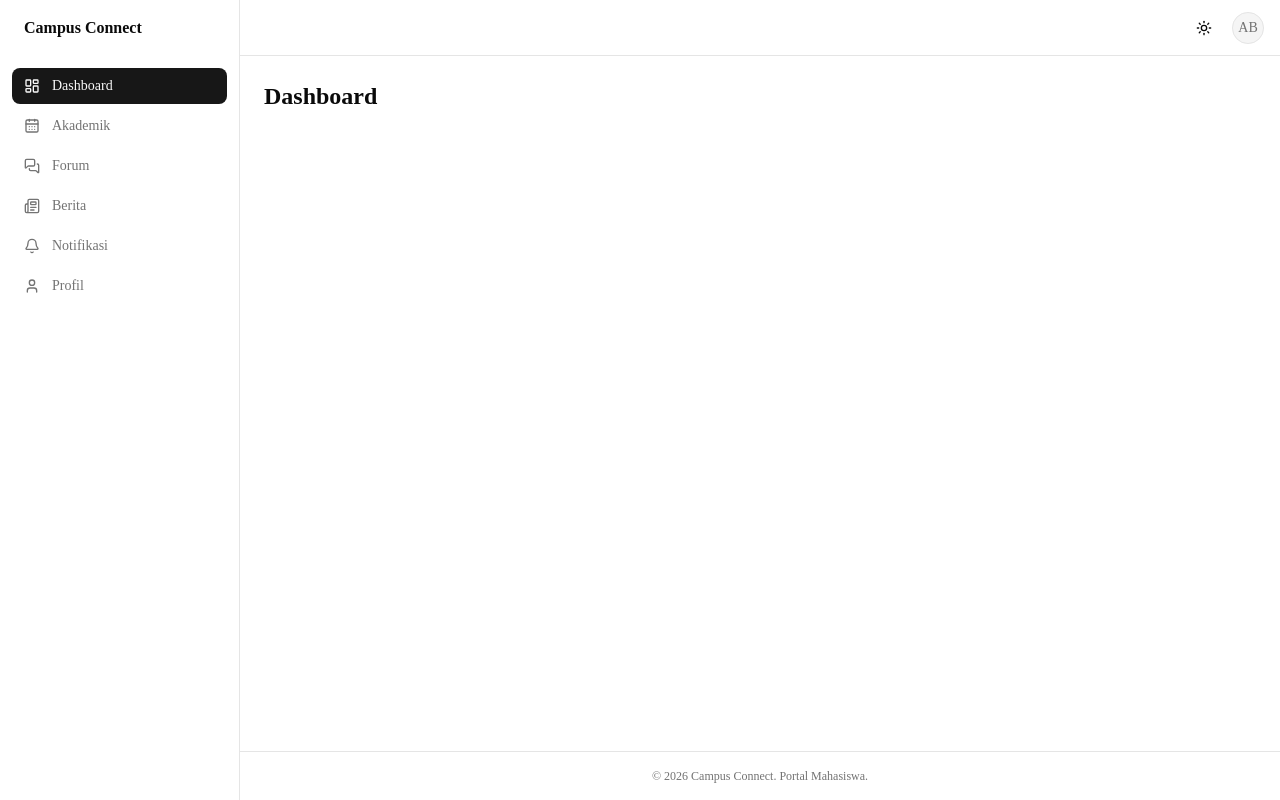
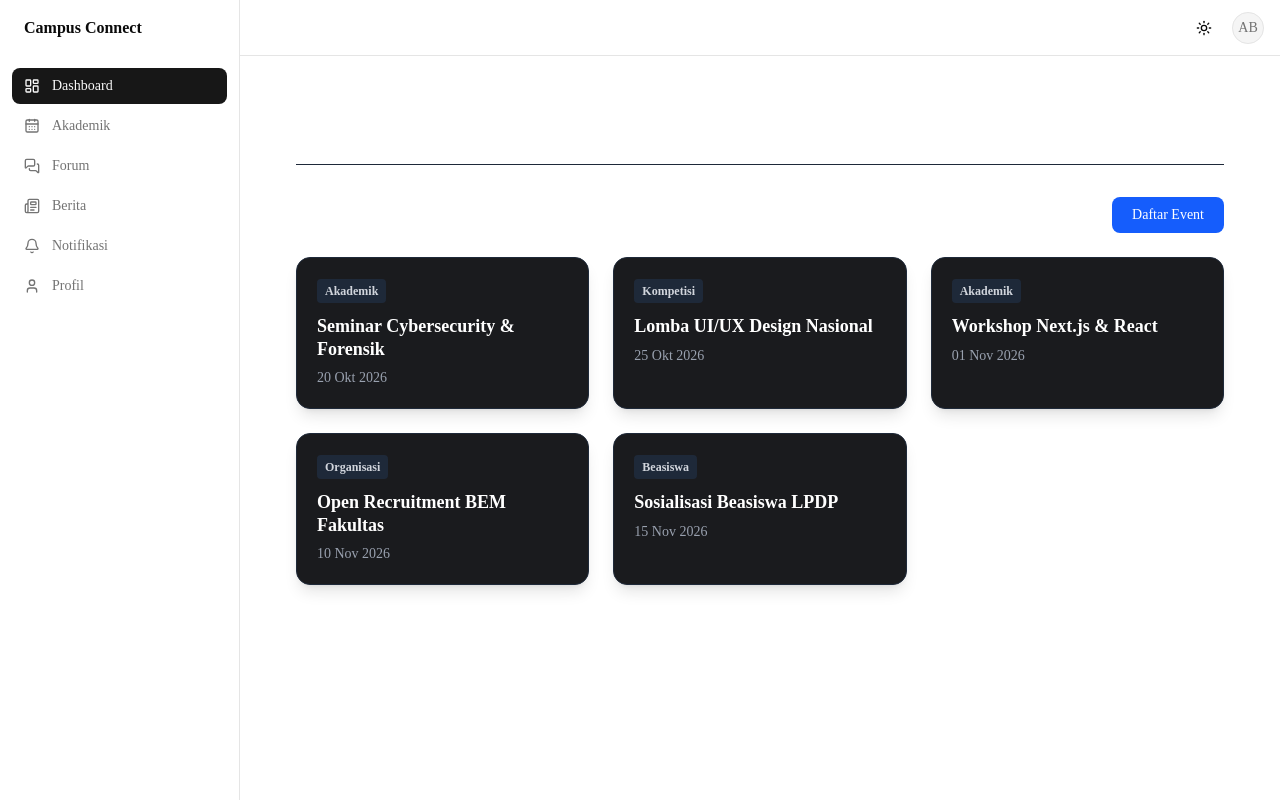
Before and after one commit to RichardoImmanuel/Campus-Connect, a Next.js app: page /dashboard in a window 1280 px wide. Shown: the top 800 px of the page. Built offline with nearby package versions, Linux system fonts and the light colour scheme.

Commit message:
feat: menambahkan section Upcoming Events dan form pendaftaran di Dashboard

```diff
--- a/src/app/(app)/dashboard/page.tsx
+++ b/src/app/(app)/dashboard/page.tsx
@@ -1,3 +1,15 @@
+import UpcomingEvents from "@/components/UpcomingEvents";
+
 export default function DashboardPage() {
-  return <h1 className="text-2xl font-bold">Dashboard</h1>;
+  return (
+    <main className="w-full min-h-screen p-8 text-white">
+      <div className="mb-8 border-b border-gray-800 pb-4">
+        <h1 className="text-3xl font-bold font-serif">Dashboard Utama</h1>
+      </div>
+
+      {/* Memanggil komponen tugasmu agar tampil di layar */}
+      <UpcomingEvents />
+
+    </main>
+  );
 }
--- /dev/null
+++ b/src/components/UpcomingEvents.tsx
@@ -0,0 +1,142 @@
+"use client";
+
+import React, { useState } from "react";
+
+// Tugas 8: Data array berisi 5 event
+const events = [
+  { id: 1, title: "Seminar Cybersecurity & Forensik", date: "20 Okt 2026", type: "Akademik" },
+  { id: 2, title: "Lomba UI/UX Design Nasional", date: "25 Okt 2026", type: "Kompetisi" },
+  { id: 3, title: "Workshop Next.js & React", date: "01 Nov 2026", type: "Akademik" },
+  { id: 4, title: "Open Recruitment BEM Fakultas", date: "10 Nov 2026", type: "Organisasi" },
+  { id: 5, title: "Sosialisasi Beasiswa LPDP", date: "15 Nov 2026", type: "Beasiswa" },
+];
+
+export default function UpcomingEvents() {
+  const [selectedEvent, setSelectedEvent] = useState("");
+  const [formData, setFormData] = useState({ nama: "", nim: "", email: "" });
+  const [error, setError] = useState("");
+  const [isModalOpen, setIsModalOpen] = useState(false);
+
+  // Tugas 11: Validasi JavaScript untuk form
+  const handleSubmit = (e: React.FormEvent) => {
+    e.preventDefault();
+    setError("");
+
+    if (!formData.nama || !formData.nim || !formData.email || !selectedEvent) {
+      setError("Semua kolom wajib diisi.");
+      return;
+    }
+
+    const emailRegex = /^[^\s@]+@[^\s@]+\.[^\s@]+$/;
+    if (!emailRegex.test(formData.email)) {
+      setError("Format email tidak valid.");
+      return;
+    }
+
+    alert(`Pendaftaran Berhasil!\nNama: ${formData.nama}\nNIM: ${formData.nim}\nEvent: ${selectedEvent}`);
+    setIsModalOpen(false);
+    setFormData({ nama: "", nim: "", email: "" });
+    setSelectedEvent("");
+  };
+
+  return (
+    <section className="mt-8 w-full text-white">
+      <div className="flex justify-between items-center mb-6">
+        <h2 className="text-2xl font-serif font-bold">Upcoming Events</h2>
+        {/* Tugas 9: Tombol Daftar Event */}
+        <button
+          onClick={() => setIsModalOpen(true)}
+          className="bg-blue-600 text-white px-5 py-2 rounded-md hover:bg-blue-700 transition font-medium text-sm"
+        >
+          Daftar Event
+        </button>
+      </div>
+
+      {/* Render 5 kartu Event */}
+      <div className="grid grid-cols-1 md:grid-cols-2 lg:grid-cols-3 gap-6 mb-8">
+        {events.map((evt) => (
+          <div key={evt.id} className="bg-[#1a1b1e] border border-gray-800 p-5 rounded-xl shadow-lg hover:border-gray-600 transition">
+            <span className="text-xs font-semibold bg-gray-800 px-2 py-1 rounded text-gray-300 mb-3 inline-block">
+              {evt.type}
+            </span>
+            <h3 className="font-bold text-lg leading-tight mb-2">{evt.title}</h3>
+            <p className="text-sm text-gray-400">{evt.date}</p>
+          </div>
+        ))}
+      </div>
+
+      {/* Tugas 10: Form Modal dengan input Nama, NIM, Email, dan Pilihan Event */}
+      {isModalOpen && (
+        <div className="fixed inset-0 bg-black/80 flex items-center justify-center p-4 z-50 backdrop-blur-sm">
+          <div className="bg-[#121212] border border-gray-800 p-8 rounded-2xl w-full max-w-md shadow-2xl relative">
+            <button
+              onClick={() => setIsModalOpen(false)}
+              className="absolute top-4 right-4 text-gray-400 hover:text-white"
+            >
+              ✕
+            </button>
+
+            <h3 className="text-xl font-bold mb-6 font-serif">Form Pendaftaran Event</h3>
+
+            {error && <p className="bg-red-900/50 text-red-300 p-3 rounded-md mb-4 text-sm border border-red-800">{error}</p>}
+
+            <form onSubmit={handleSubmit} className="flex flex-col gap-4">
+              <div>
+                <label className="block text-sm font-medium mb-1.5 text-gray-300">Nama Lengkap</label>
+                <input
+                  type="text"
+                  className="bg-[#1a1b1e] border border-gray-700 w-full p-2.5 rounded-md focus:outline-none focus:ring-2 focus:ring-blue-500 text-white"
+                  value={formData.nama}
+                  onChange={(e) => setFormData({...formData, nama: e.target.value})}
+                  placeholder="Masukkan nama lengkap"
+                />
+              </div>
+
+              <div>
+                <label className="block text-sm font-medium mb-1.5 text-gray-300">NIM</label>
+                <input
+                  type="text"
+                  className="bg-[#1a1b1e] border border-gray-700 w-full p-2.5 rounded-md focus:outline-none focus:ring-2 focus:ring-blue-500 text-white"
+                  value={formData.nim}
+                  onChange={(e) => setFormData({...formData, nim: e.target.value})}
+                  placeholder="Masukkan NIM"
+                />
+              </div>
+
+              <div>
+                <label className="block text-sm font-medium mb-1.5 text-gray-300">Email</label>
+                <input
+                  type="email"
+                  className="bg-[#1a1b1e] border border-gray-700 w-full p-2.5 rounded-md focus:outline-none focus:ring-2 focus:ring-blue-500 text-white"
+                  value={formData.email}
+                  onChange={(e) => setFormData({...formData, email: e.target.value})}
+                  placeholder="nama@kampus.ac.id"
+                />
+              </div>
+
+              <div>
+                <label className="block text-sm font-medium mb-1.5 text-gray-300">Pilih Event</label>
+                <select
+                  className="bg-[#1a1b1e] border border-gray-700 w-full p-2.5 rounded-md focus:outline-none focus:ring-2 focus:ring-blue-500 text-white"
+                  value={selectedEvent}
+                  onChange={(e) => setSelectedEvent(e.target.value)}
+                >
+                  <option value="" disabled className="text-gray-500">-- Pilih Event --</option>
+                  {events.map((evt) => (
+                    <option key={evt.id} value={evt.title}>{evt.title}</option>
+                  ))}
+                </select>
+              </div>
+
+              <div className="mt-6">
+                <button type="submit" className="bg-blue-600 hover:bg-blue-700 text-white w-full py-2.5 rounded-md font-medium transition">
+                  Kirim Pendaftaran
+                </button>
+              </div>
+            </form>
+          </div>
+        </div>
+      )}
+    </section>
+  );
+}
```
